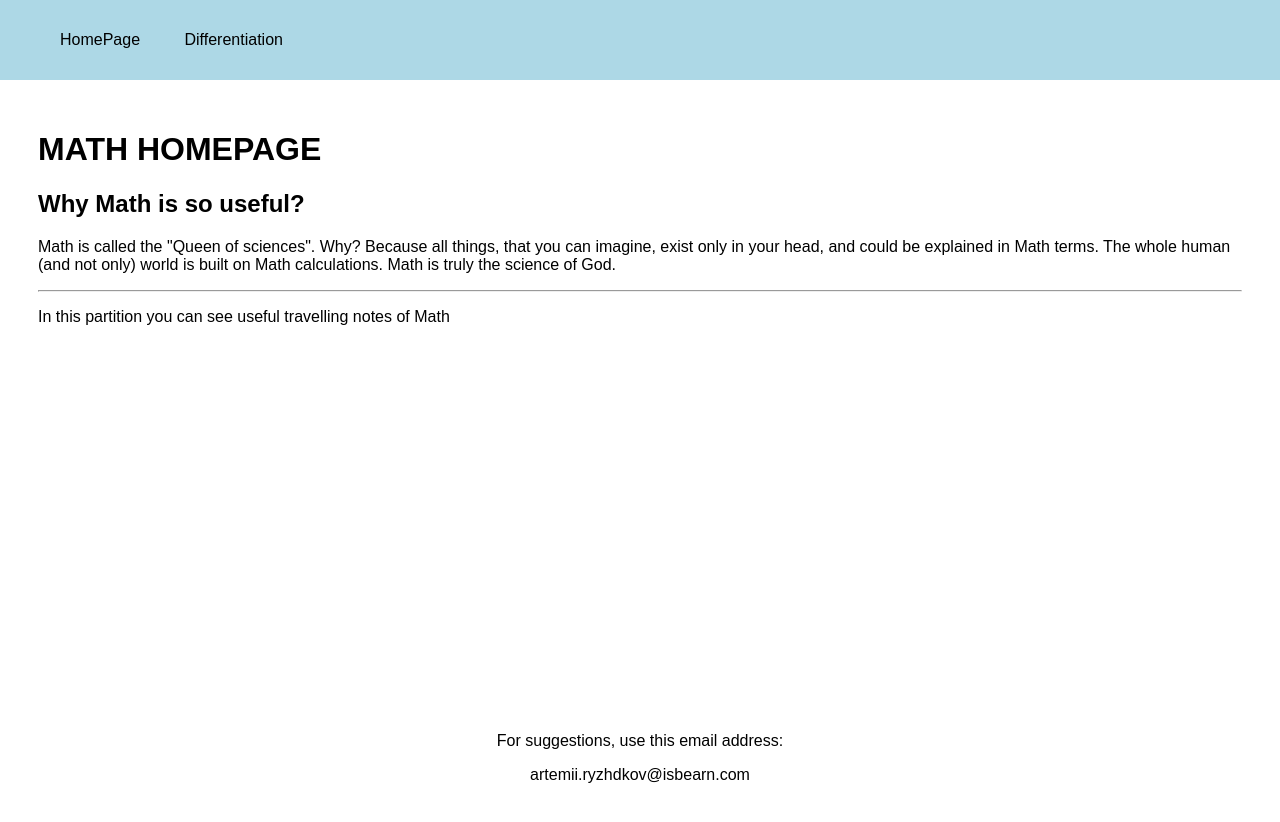
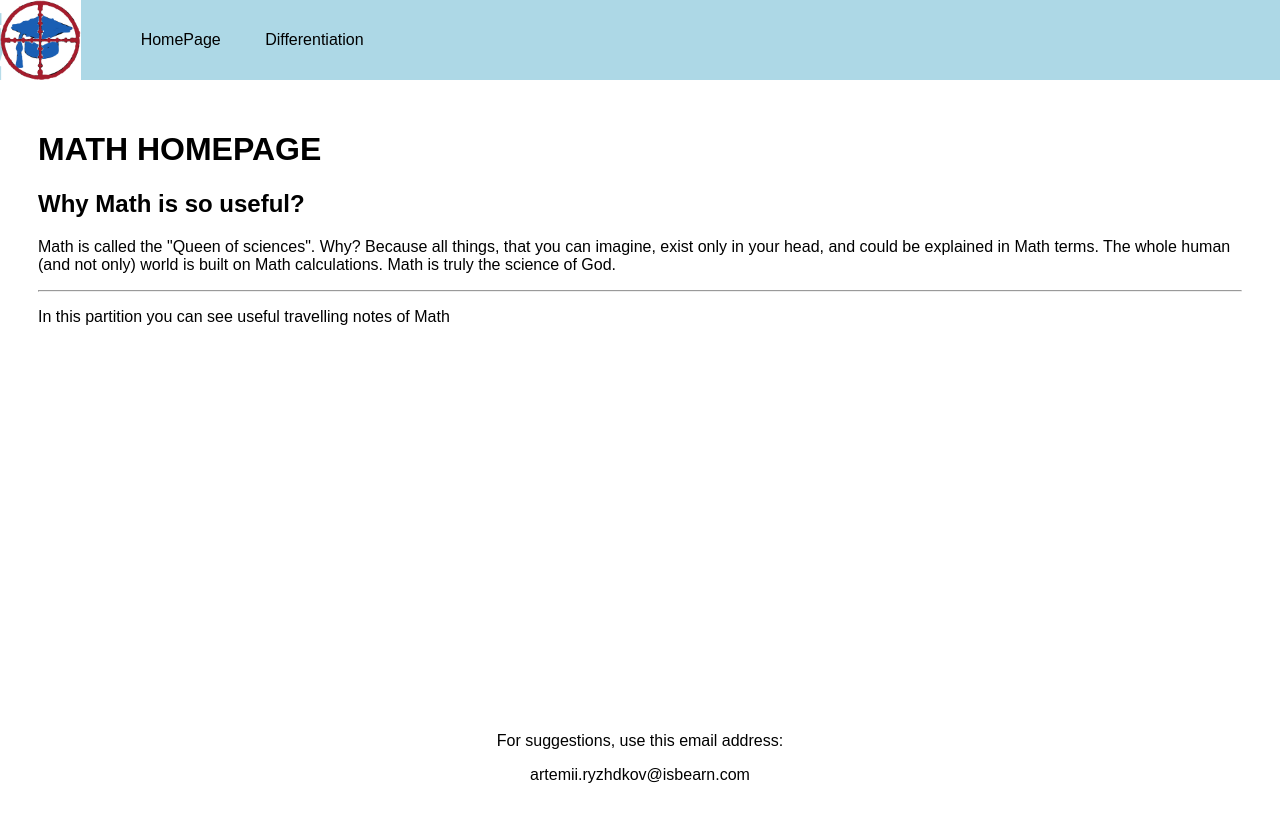
Before and after one commit to Miro400/Try-N2, a plain HTML site: page math_main.html in a window 1280 px wide. Drawn offline with Linux system fonts and the light colour scheme.

Commit message:
Update math_main.html

```diff
--- a/math_main.html
+++ b/math_main.html
@@ -8,6 +8,7 @@
 	</head>
 	<body>
 		<header>
+			<img src="KnowledgeShooter_logo.png" alt="ISB LOGO">
 			<nav class="navbar">
 				<ul>
 					<li><a href="index.html">HomePage</a></li>
```
